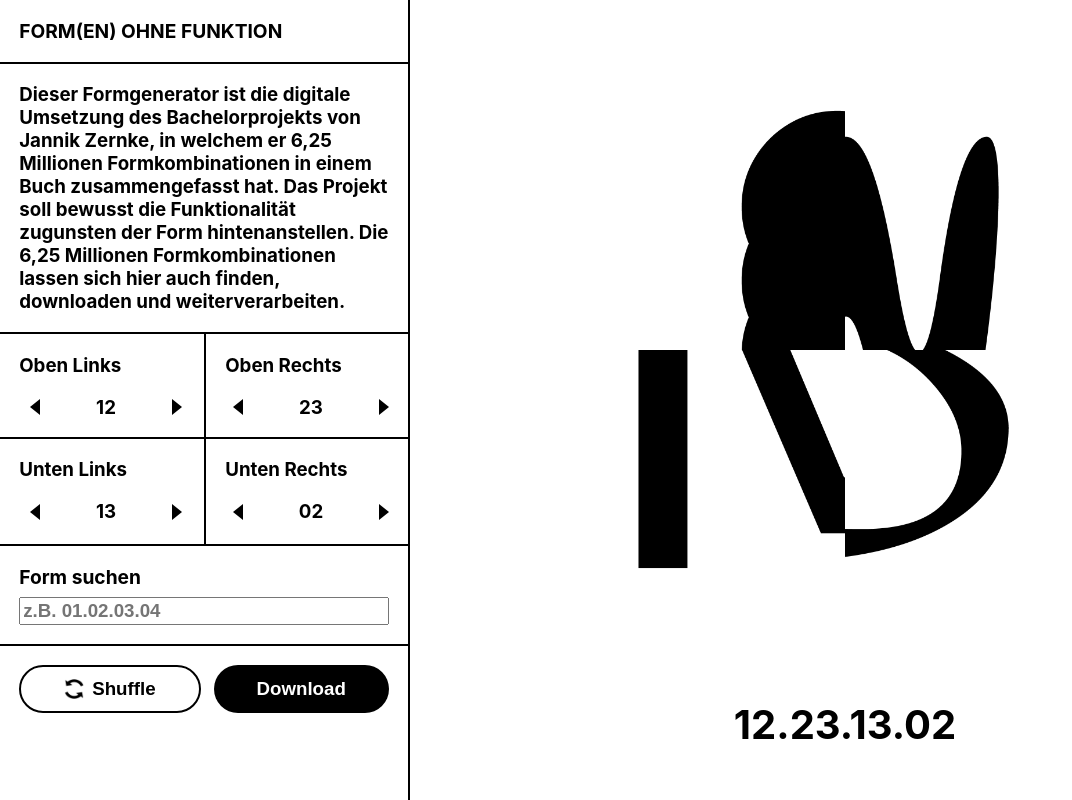
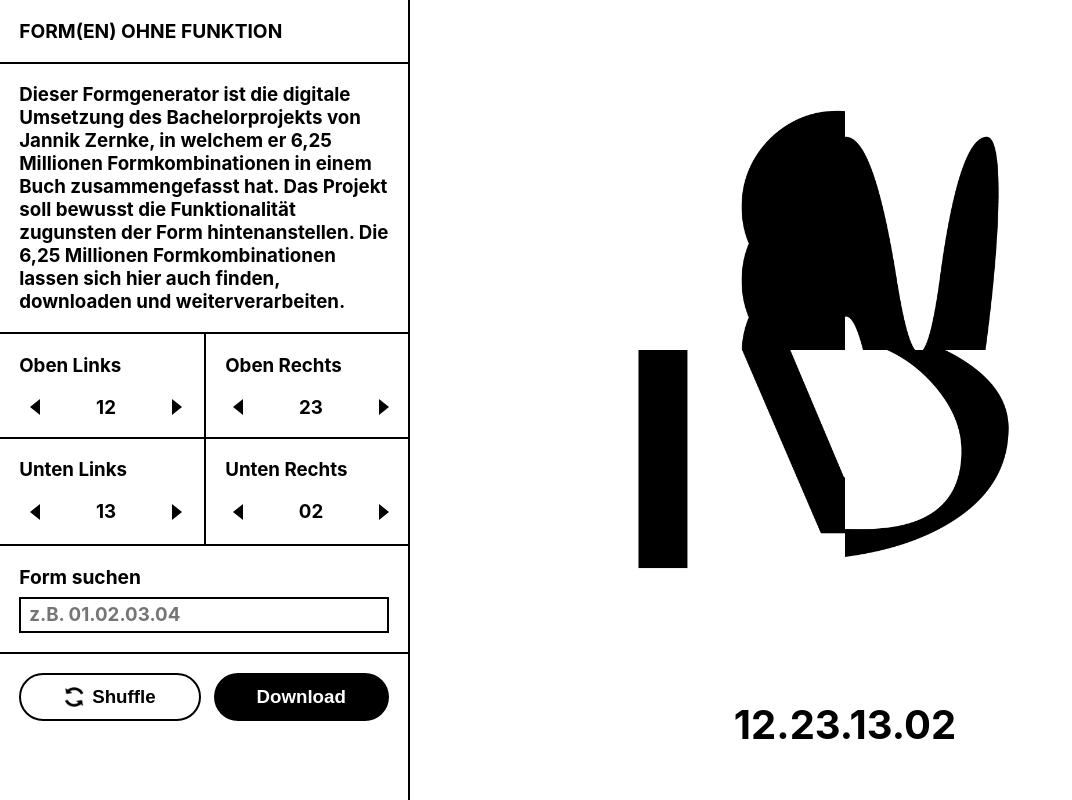
Before and after one commit to jandriescher/formen-ohne-funktion, a React (Create React App) app: page / in a window 1280 px wide. Shown: the whole page, without its empty margins (0-1072 px from the left). Built offline with nearby package versions, Linux system fonts and the light colour scheme.

Commit message:
improve input styling

```diff
--- a/src/components/Sidebar/Search/index.js
+++ b/src/components/Sidebar/Search/index.js
@@ -14,9 +14,16 @@ const SearchContainer = styled.div`
 `
 
 const SearchInput = styled.input`
+  all: unset;
+  border: ${styles.borders.strength} solid black;
+  height: 2rem;
+  padding-left: 0.5rem;
   font-size: ${styles.font.paragraph.size};
   font-weight: ${styles.font.paragraph.weight};
   margin-top: 0.5rem;
+  &:focus {
+    border: ${styles.borders.strength} solid #2189FF;
+  }
   ${({ hasError }) => hasError && `color: red;`
 }
 `
```
